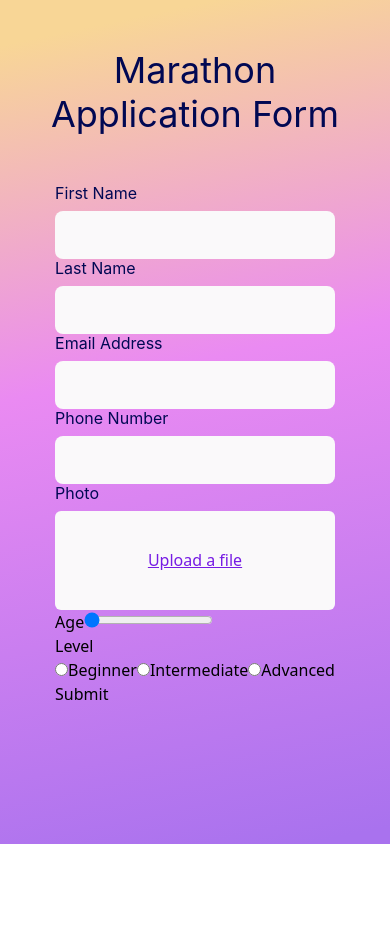
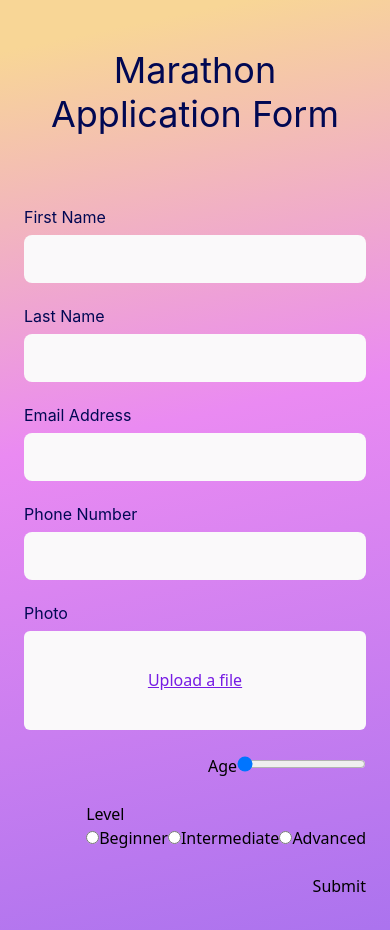
Before and after one commit to JayCodeGitHub/react-form-app, a React (Create React App) app: page / in a window 390 px wide. Shown: the top 930 px of the page. Before the commit the page ends 844 px from the top, so only its background shows below. Built offline with nearby package versions, Linux system fonts and the light colour scheme.

Commit message:
Styled form for mobile

```diff
--- a/src/components/form.tsx
+++ b/src/components/form.tsx
@@ -2,7 +2,7 @@ import React from "react";
 
 function Form() {
   return (
-    <form>
+    <form className="flex flex-wrap w-full justify-end gap-6 p-6">
       {/* First Name Input */}
       <div className="flex flex-col items-start w-full gap-2">
         <label className="text-dark-blue text-base font-inter">
```
